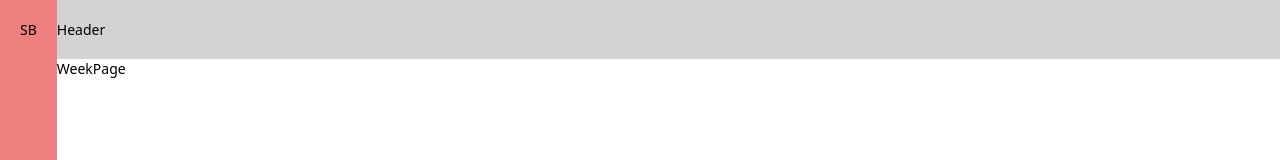
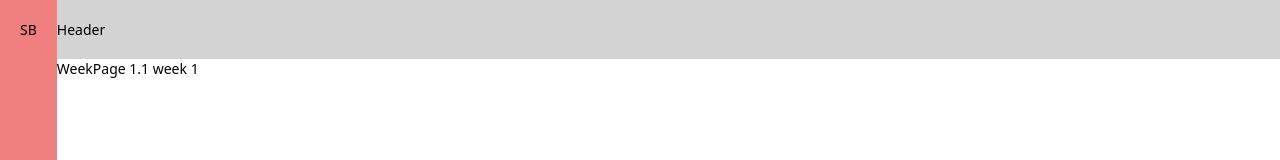
Before and after one commit to Erball-M/Calendar, a React (Vite) app: page /1/1/week/1 in a window 1280 px wide. Shown: the top 160 px of the page. Built offline with nearby package versions, Linux system fonts and the light colour scheme.

Commit message:
loging page params for testing

```diff
--- a/src/pages/DayPage/DayPage.jsx
+++ b/src/pages/DayPage/DayPage.jsx
@@ -1,9 +1,12 @@
 import React from 'react'
+import { useParams } from 'react-router-dom'
 import cl from './DayPage.module.scss'
 
 const DayPage = () => {
+    const { year, month, day } = useParams()
+
     return (
-        <div>DayPage</div>
+        <div>DayPage {day}.{month}.{year}</div>
     )
 }
 
--- a/src/pages/WeekPage/WeekPage.jsx
+++ b/src/pages/WeekPage/WeekPage.jsx
@@ -1,9 +1,12 @@
 import React from 'react'
+import { useParams } from 'react-router-dom'
 import cl from './WeekPage.module.scss'
 
 const WeekPage = () => {
+    const { year, month, week } = useParams()
+
     return (
-        <div>WeekPage</div>
+        <div>WeekPage {month}.{year} week {week}</div>
     )
 }
 
```
